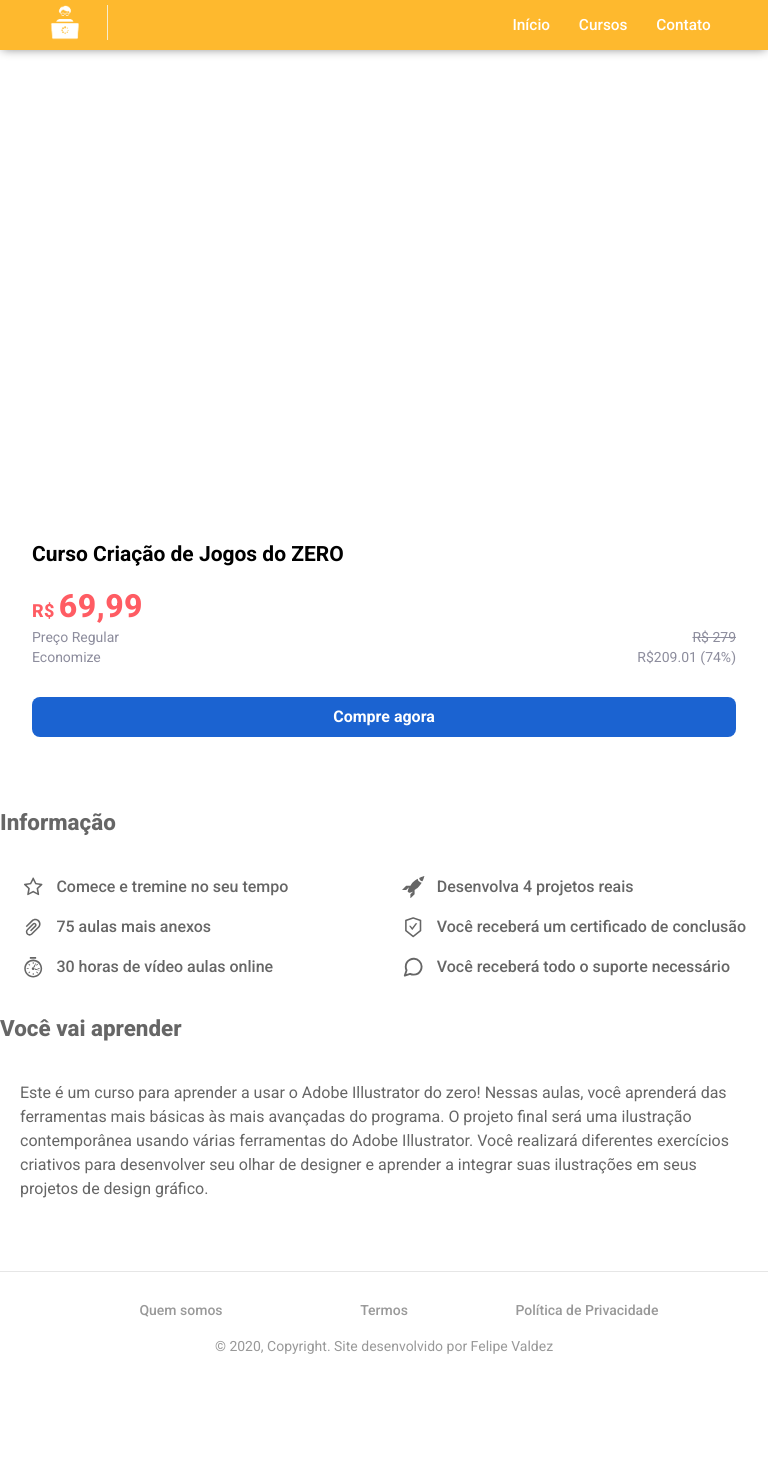
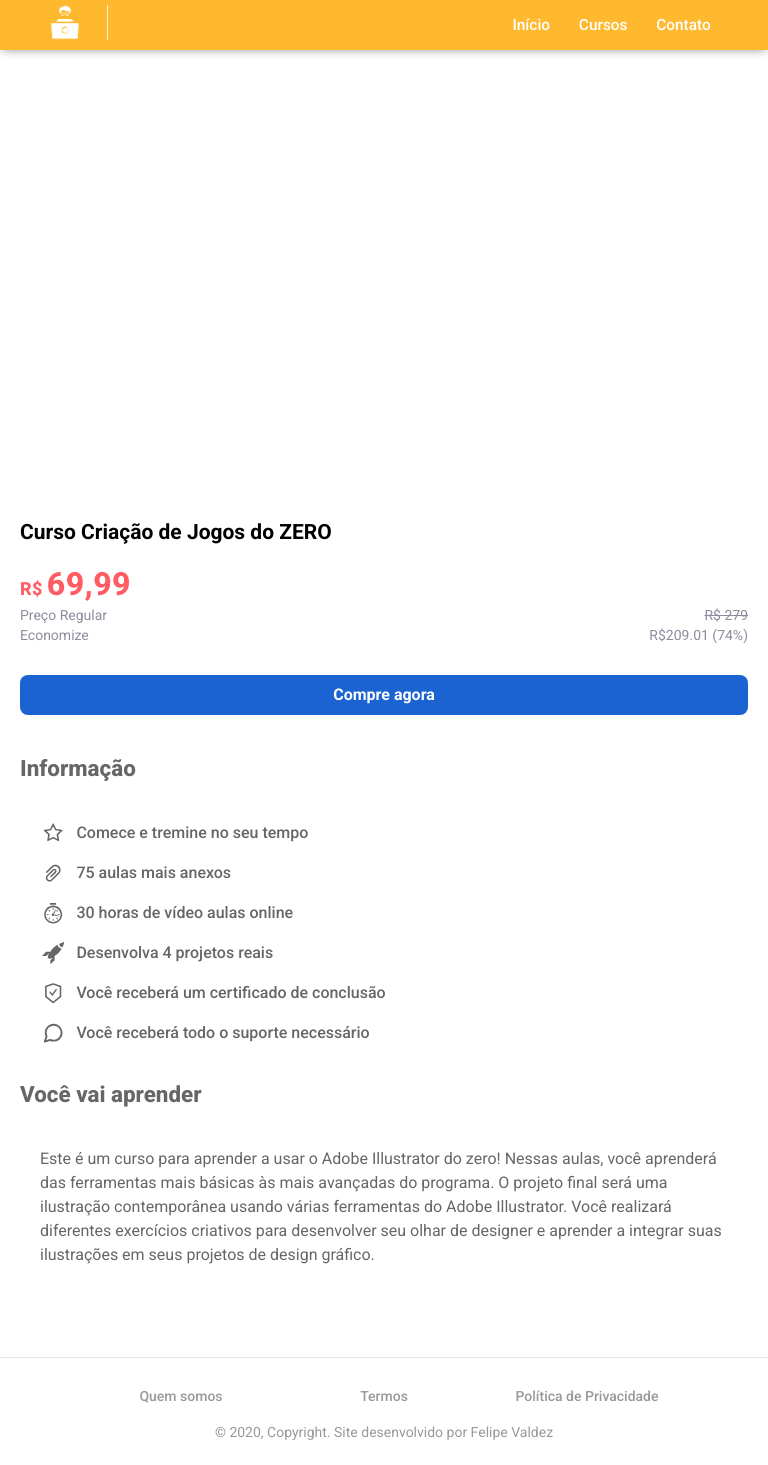
Before and after one commit to f3l1p3v4/geekload, a React (Create React App) app: page /aboutcourse in a window 768 px wide. Before the commit the page ends 1379 px from the top, so only its background shows below. Built offline with nearby package versions, Linux system fonts and the light colour scheme.

Commit message:
Add responsividade page aboutCourse

```diff
--- a/src/pages/AboutCourse/index.js
+++ b/src/pages/AboutCourse/index.js
@@ -20,6 +20,7 @@ function AboutCourse() {
   return (
     <>
       <Header />
+      <div className="about-course">
       <div className="about-course-container">
         <div className="about-course-content">
           <div className="player-wrapper">
@@ -43,7 +44,7 @@ function AboutCourse() {
             />
           </div>
           <article className="about-course-info">
-            <div style={{ padding: 32 }}>
+            <div>
               <div className="flex-col">
                 <div className="flex justify-between">
                   <h1>Curso Criação de Jogos do ZERO</h1>
@@ -117,9 +118,10 @@ function AboutCourse() {
         <h1>Você vai aprender</h1>
         <div className="description">
           <p>Este é um curso para aprender a usar o Adobe Illustrator do zero! Nessas aulas, você aprenderá das ferramentas mais básicas às mais avançadas do programa.
-O projeto final será uma ilustração contemporânea usando várias ferramentas do Adobe Illustrator. Você realizará diferentes exercícios criativos para desenvolver seu olhar de designer e aprender a integrar suas ilustrações em seus projetos de design gráfico.</p>
+          O projeto final será uma ilustração contemporânea usando várias ferramentas do Adobe Illustrator. Você realizará diferentes exercícios criativos para desenvolver seu olhar de designer e aprender a integrar suas ilustrações em seus projetos de design gráfico.</p>
         </div>
       </section>
+      </div>
       <Footer />
     </>
   );
--- a/src/pages/AboutCourse/styles.css
+++ b/src/pages/AboutCourse/styles.css
@@ -1,6 +1,17 @@
-.about-course-container {
+.about-course {
     width: 100%;
     max-width: 1100px;
+    padding: 20px;
+    margin: 0 auto;
+}
+
+@media (max-width: 800px) {
+    .about-course {
+        padding: 20px;
+    }
+}
+
+.about-course-container {
     margin: 0 auto;
 
     display: flex;
@@ -26,13 +37,14 @@
 
 .about-course-container .about-course-content .player-wrapper {
     width: 65%;
-    padding-right: 0;
+    /* padding-left: 20px; */
+
 }
 
 @media (max-width: 800px) {
     .about-course-container .about-course-content .player-wrapper {
         width: 100%;
-        padding: 20px;
+        padding-left: 0;
     }
 }
 
@@ -42,24 +54,18 @@
 }
 
 .about-course-container .about-course-content .about-course-info {
-    width: 30%;
+    width: 31%;
     box-shadow: rgba(41, 98, 182, 0.2) 0px 2px 16px;
     border-radius: 4px;
-    /* margin: 60px; */
+    padding: 30px;
 }
 
 @media (max-width: 800px) {
     .about-course-container .about-course-content .about-course-info {
         width: 100%;
-        padding: 20px;
         margin: 0 auto;
         box-shadow: none;
-    }
-}
-
-@media (max-width: 800px) {
-    .about-course-container .about-course-content .about-course-info {
-        padding: 0;
+        padding: 30px 0 0 0;
     }
 }
 
@@ -189,9 +195,10 @@
     padding: 20px;
 }
 
-@media (min-width: 768px) {
+@media (max-width: 768px) {
     .content-info .main-items {
-        flex-wrap: nowrap;
+        display: flow-root;
+        justify-content: center;
     }
 }
 
```
